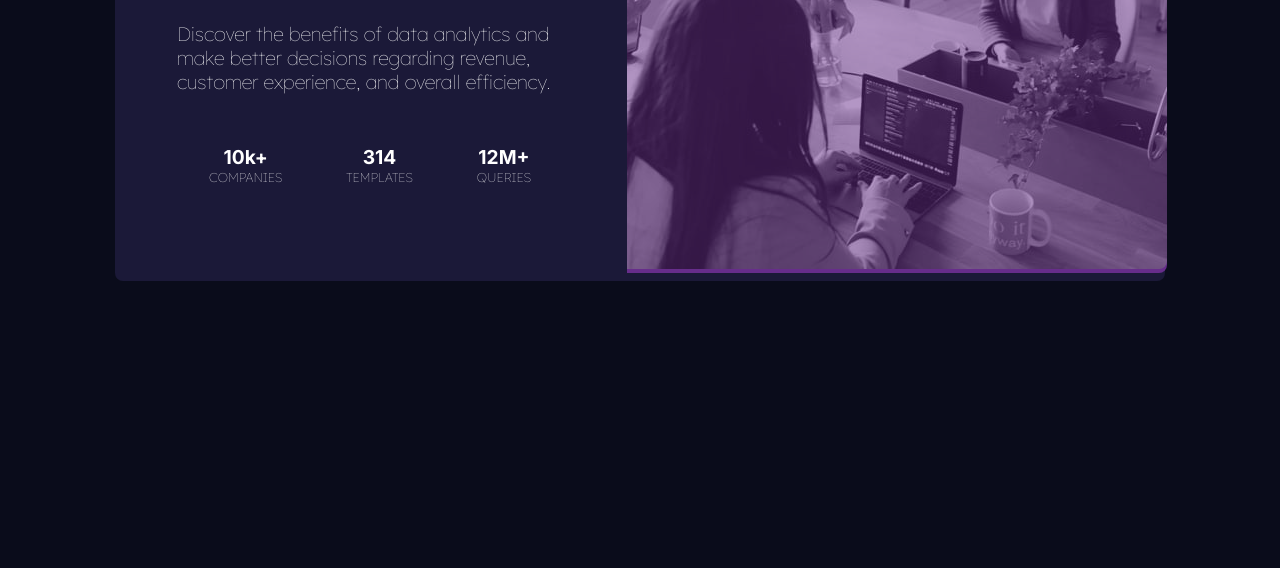
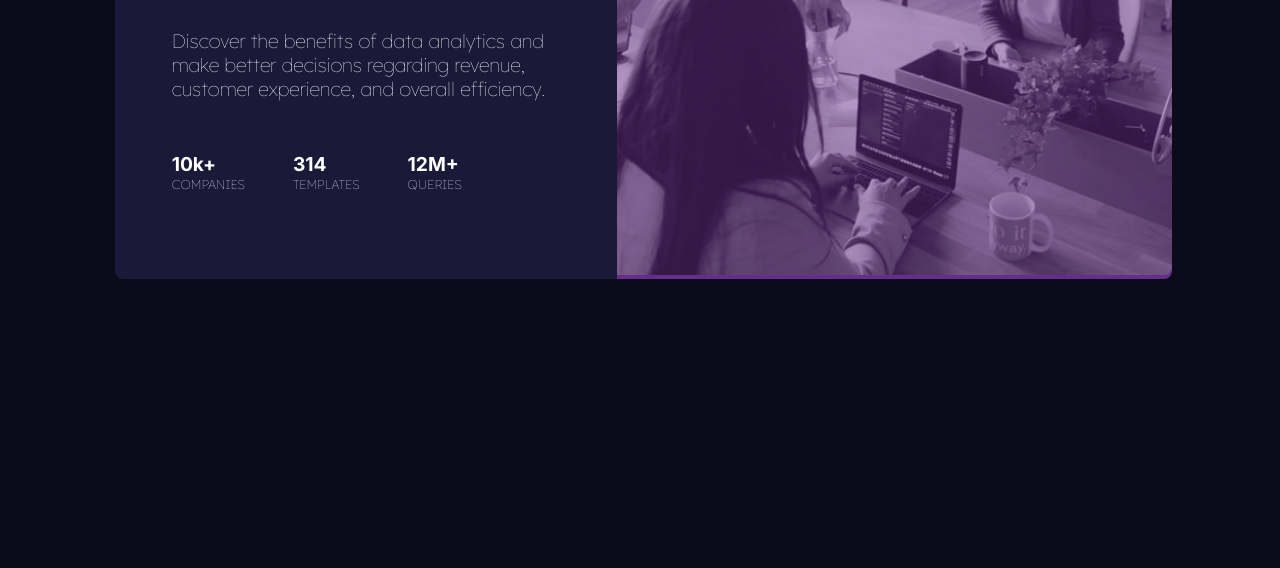
Before and after one commit to Isco83/Project-Get-Insights, a plain HTML site: page index.html in a window 1280 px wide. Shown: the part 232-800 px from the top of the page. Drawn offline with Linux system fonts and the light colour scheme.

Commit message:
Add files via upload

```diff
--- a/css/style.css
+++ b/css/style.css
@@ -5,7 +5,7 @@ body {
 }
 
 .container{
-	max-width: 1440px;
+	max-width: 100%;
 	background-color: rgb(10,12,27);
 	margin: 0 auto;
 }
@@ -33,6 +33,7 @@ body {
 	opacity: 0.5;
 	border-top-right-radius: 0.5em;
 	border-top-left-radius: 0.5em ;
+
 }
 
 .txt_title{
@@ -134,22 +135,25 @@ body {
 	opacity: 0.5;
 	border-top-right-radius: 0.5em;
 	border-bottom-right-radius: 0.5em ;
+	height: 459px;
+	border-top-left-radius:0 ;
 }
 
 .txt_end{
-	text-align: center;
+	text-align: initial;
 	margin: auto;
-	max-width: 1440px;
+	width: 100%;
 	display: flex;
-	justify-content: center;
+	justify-content: flex-start;
 	align-items: center;
 	flex-direction: row;
 }
 
 .txt_end ul{
-	margin: 2em;
+	margin-right: 3em;
 	list-style: none;
 	padding: 0;
+	margin-top: 2em;
 	}
 
 .txt_title p {
```
